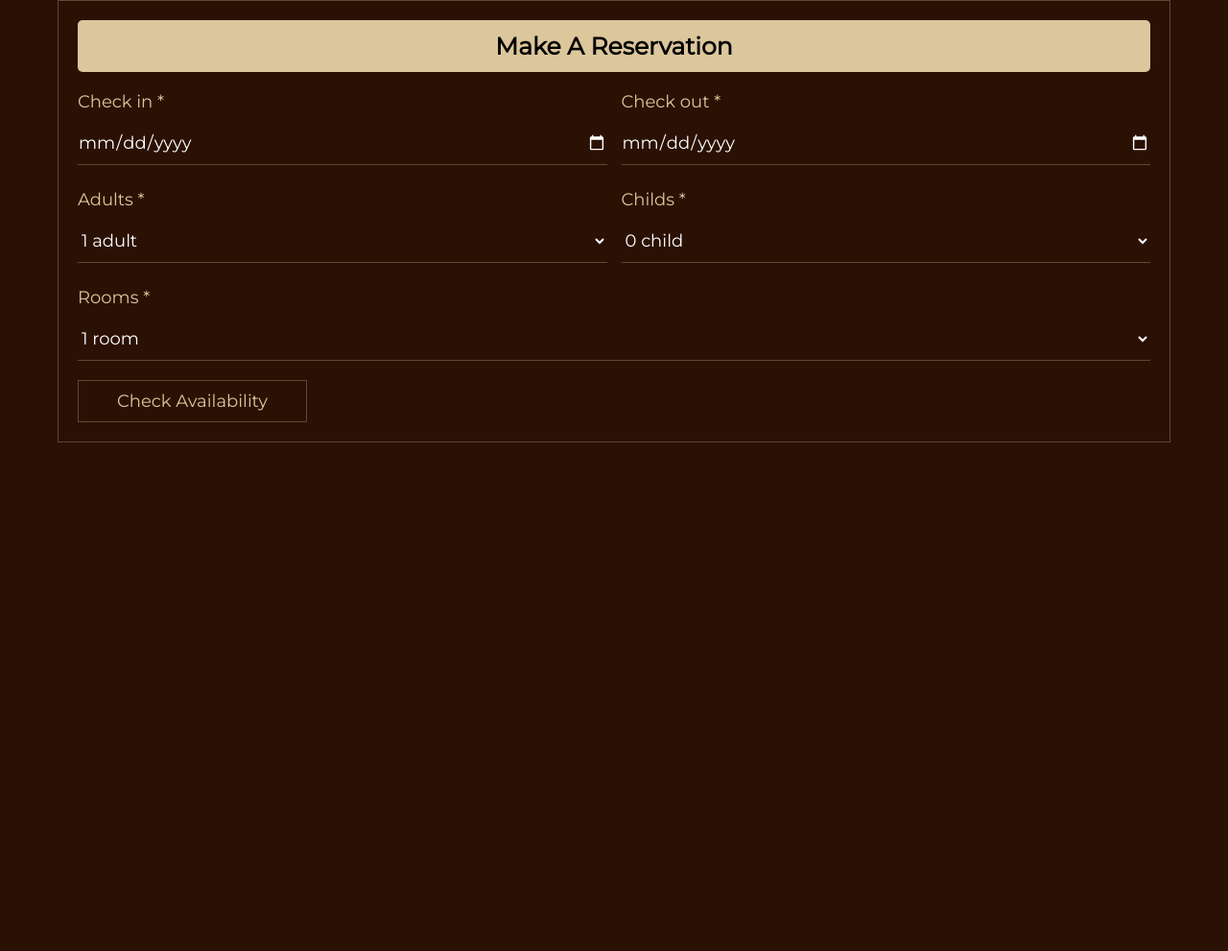
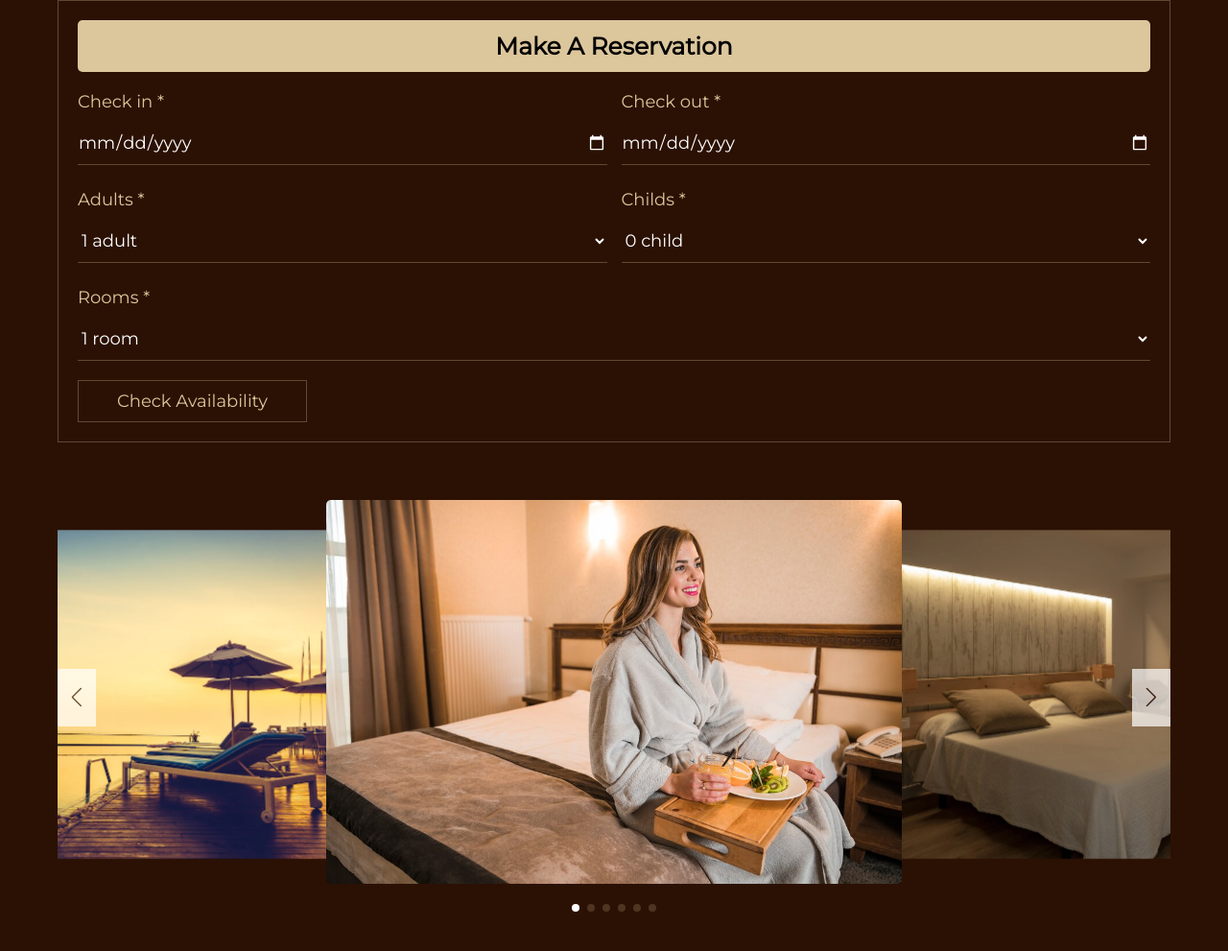
Before and after one commit to kastastin/web-examples, a plain HTML site: page HotelBooking/index.html in a window 1280 px wide. Shown: the part 3372-4363 px from the top of the page at 96% size. Before the commit the page ends 3863 px from the top, so only its background shows below. Drawn offline with nearby package versions, Linux system fonts and the light colour scheme.

Commit message:
hotel-booking gallery section (adaptive)

```diff
--- a/HotelBooking/css/queries.css
+++ b/HotelBooking/css/queries.css
@@ -58,4 +58,9 @@
   .about .row .image img {
     width: 100%;
   }
+
+  .gallery .swiper-button-next,
+  .gallery .swiper-button-prev {
+    top: 50%;
+  }
 }
--- a/HotelBooking/css/style.css
+++ b/HotelBooking/css/style.css
@@ -328,3 +328,29 @@ section {
   input[type="date"]::-webkit-calendar-picker-indicator {
   filter: invert(1);
 }
+
+.gallery img {
+  width: 60rem;
+  height: 40rem;
+  margin-bottom: 4rem;
+  border-radius: 0.5rem;
+  object-fit: cover;
+  user-select: none;
+}
+
+.gallery .swiper-button-next,
+.gallery .swiper-button-prev {
+  top: 45%;
+}
+
+.swiper-pagination-bullet {
+  background-color: var(--color-sub);
+}
+
+.swiper-pagination-bullet-active {
+  background-color: var(--color-white);
+}
+
+.swiper-pagination .swiper-pagination-bullets .swiper-pagination-horizontal {
+  bottom: 0;
+}
--- a/HotelBooking/index.html
+++ b/HotelBooking/index.html
@@ -303,6 +303,46 @@
       </form>
     </section>
 
+    <section id="gallery" class="gallery">
+      <div class="swiper gallery-slider">
+        <div class="swiper-wrapper">
+          <img
+            src="images/gallery-img-1.jpg"
+            class="swiper-slide"
+            alt="Breakfast in the room"
+          />
+          <img
+            src="images/gallery-img-2.webp"
+            class="swiper-slide"
+            alt="Luxury bed"
+          />
+          <img
+            src="images/gallery-img-3.webp"
+            class="swiper-slide"
+            alt="Cozy dining room"
+          />
+          <img
+            src="images/gallery-img-4.webp"
+            class="swiper-slide"
+            alt="Arrival of the guest"
+          />
+          <img
+            src="images/gallery-img-5.webp"
+            class="swiper-slide"
+            alt="Evening vibe"
+          />
+          <img
+            src="images/gallery-img-6.webp"
+            class="swiper-slide"
+            alt="Incredible view"
+          />
+        </div>
+        <div class="swiper-button-prev"></div>
+        <div class="swiper-button-next"></div>
+        <div class="swiper-pagination"></div>
+      </div>
+    </section>
+
     <!-- swiper js -->
     <script src="https://cdn.jsdelivr.net/npm/swiper@11/swiper-bundle.min.js"></script>
 
--- a/HotelBooking/js/script.js
+++ b/HotelBooking/js/script.js
@@ -6,7 +6,7 @@ menuBtnEl.addEventListener("click", () => navbarEl.classList.toggle("active"));
 document.addEventListener("scroll", () => navbarEl.classList.remove("active"));
 
 // <-- Swiper home -->
-const swiper = new Swiper(".home-slider", {
+const swiperHome = new Swiper(".home-slider", {
   loop: true,
   effect: "coverflow",
   grabCursor: true,
@@ -23,3 +23,27 @@ const swiper = new Swiper(".home-slider", {
     prevEl: ".swiper-button-prev",
   },
 });
+
+// <-- Swiper gallery -->
+const swiperGallery = new Swiper(".gallery-slider", {
+  loop: true,
+  effect: "coverflow",
+  slidesPerView: "auto",
+  centeredSlides: true,
+  grabCursor: true,
+  speed: 800,
+  coverflowEffect: {
+    rotate: 0,
+    stretch: 0,
+    depth: 100,
+    modifier: 2,
+    slideShadows: true,
+  },
+  pagination: {
+    el: ".swiper-pagination",
+  },
+  navigation: {
+    nextEl: ".swiper-button-next",
+    prevEl: ".swiper-button-prev",
+  },
+});
```
